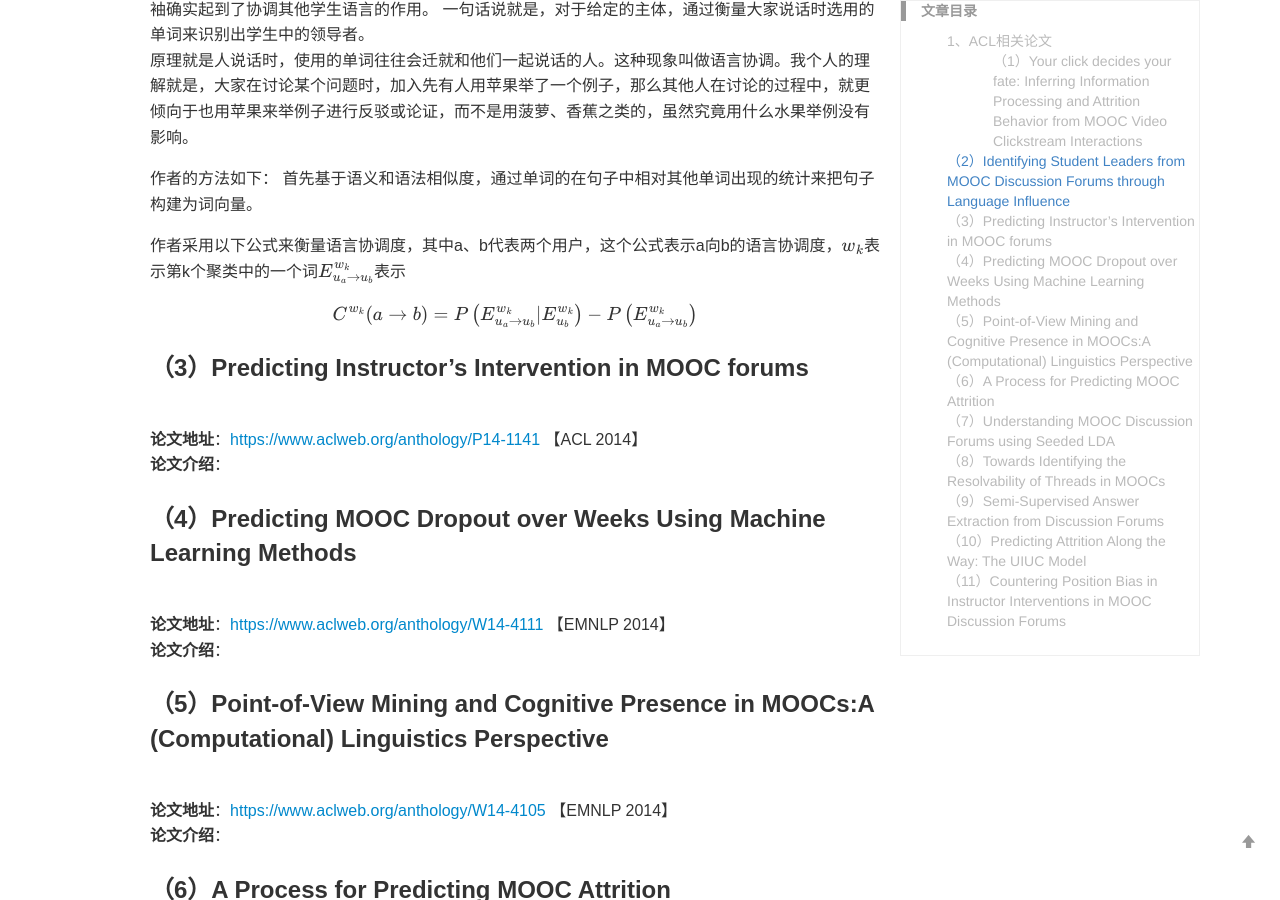
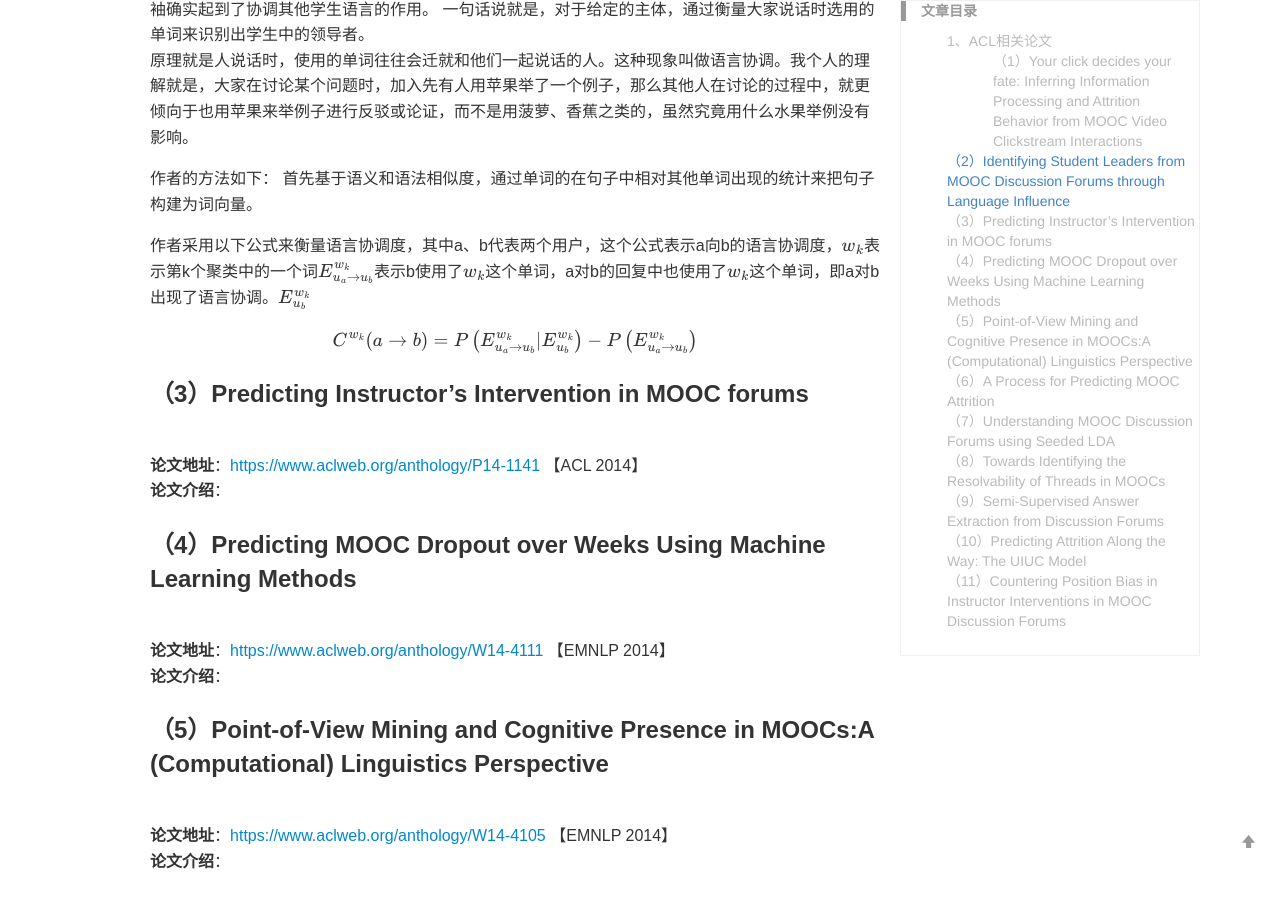
Before and after one commit to yuanmingchen/yuanmingchen.github.io, a Jekyll site: the page built from _posts/2019-04-19-online course nlp paper survey 2.md, in a window 1280 px wide and 900 px high, scrolled down 1253 px. Built offline with Jekyll 4.4.1, drawn with Linux system fonts in a browser that asks for light colours; formulas are drawn with MathJax 3; comment, search, counter and statistics services are not loaded.

Commit message:
Updates _posts/2019-04-19-online course nlp paper survey 2.md
Auto commit by GitBook Editor

```diff
--- a/_posts/2019-04-19-online course nlp paper survey 2.md
+++ b/_posts/2019-04-19-online course nlp paper survey 2.md
@@ -43,9 +43,10 @@
 作者的方法如下：
 首先基于语义和语法相似度，通过单词的在句子中相对其他单词出现的统计来把句子构建为词向量。
 
-作者采用以下公式来衡量语言协调度，其中a、b代表两个用户，这个公式表示a向b的语言协调度，$w_k$表示第k个聚类中的一个词$E_{u_{a} \rightarrow u_{b}}^{w_{k}}$表示
+作者采用以下公式来衡量语言协调度，其中a、b代表两个用户，这个公式表示a向b的语言协调度，$w_k$表示第k个聚类中的一个词$E_{u_{a} \rightarrow u_{b}}^{w_{k}}$表示b使用了$w_k$这个单词，a对b的回复中也使用了$w_k$这个单词，即a对b出现了语言协调。$E_{u_{b}}^{w_{k}}$
 
 $$C^{w_{k}}(a \rightarrow b)=P\left(E_{u_{a} \rightarrow u_{b}}^{w_{k}} | E_{u_{b}}^{w_{k}}\right)-P\left(E_{u_{a} \rightarrow u_{b}}^{w_{k}}\right)$$
+
 
 
 ### （3）Predicting Instructor’s Intervention in MOOC forums
```
